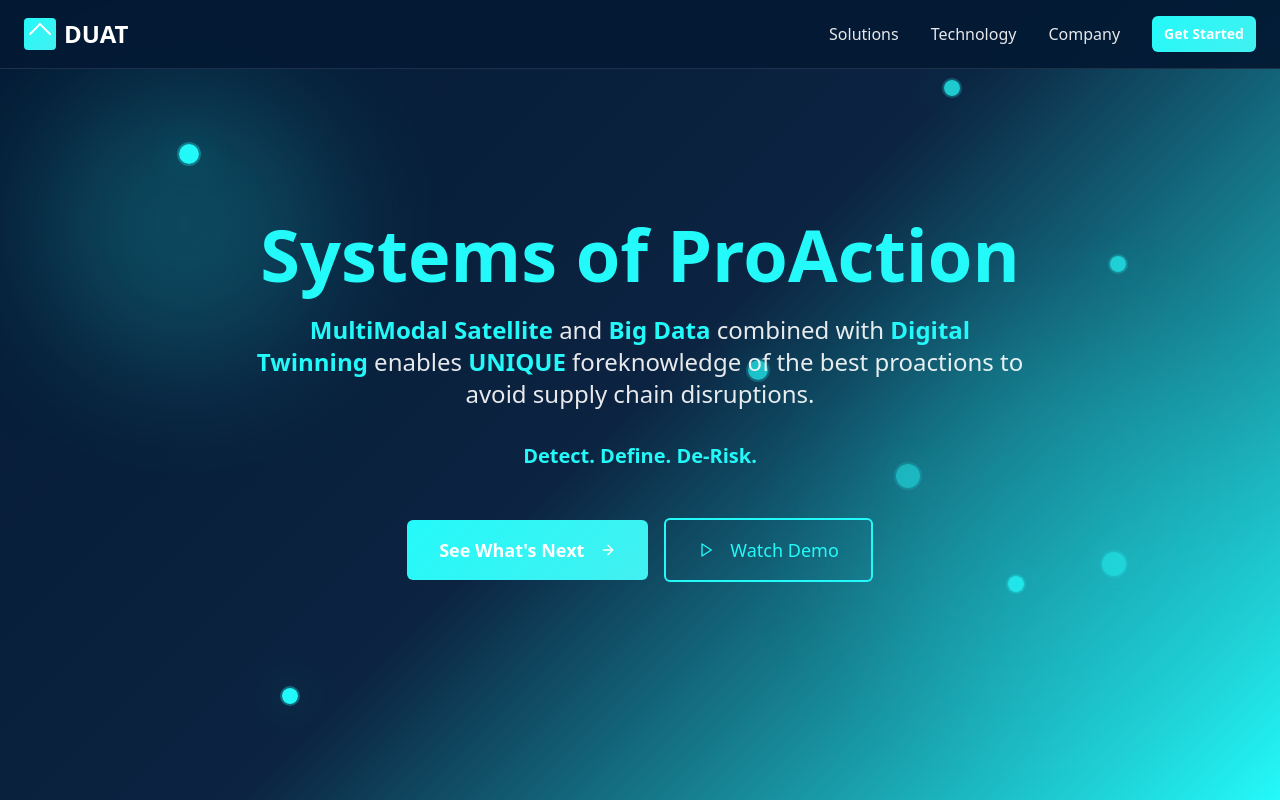
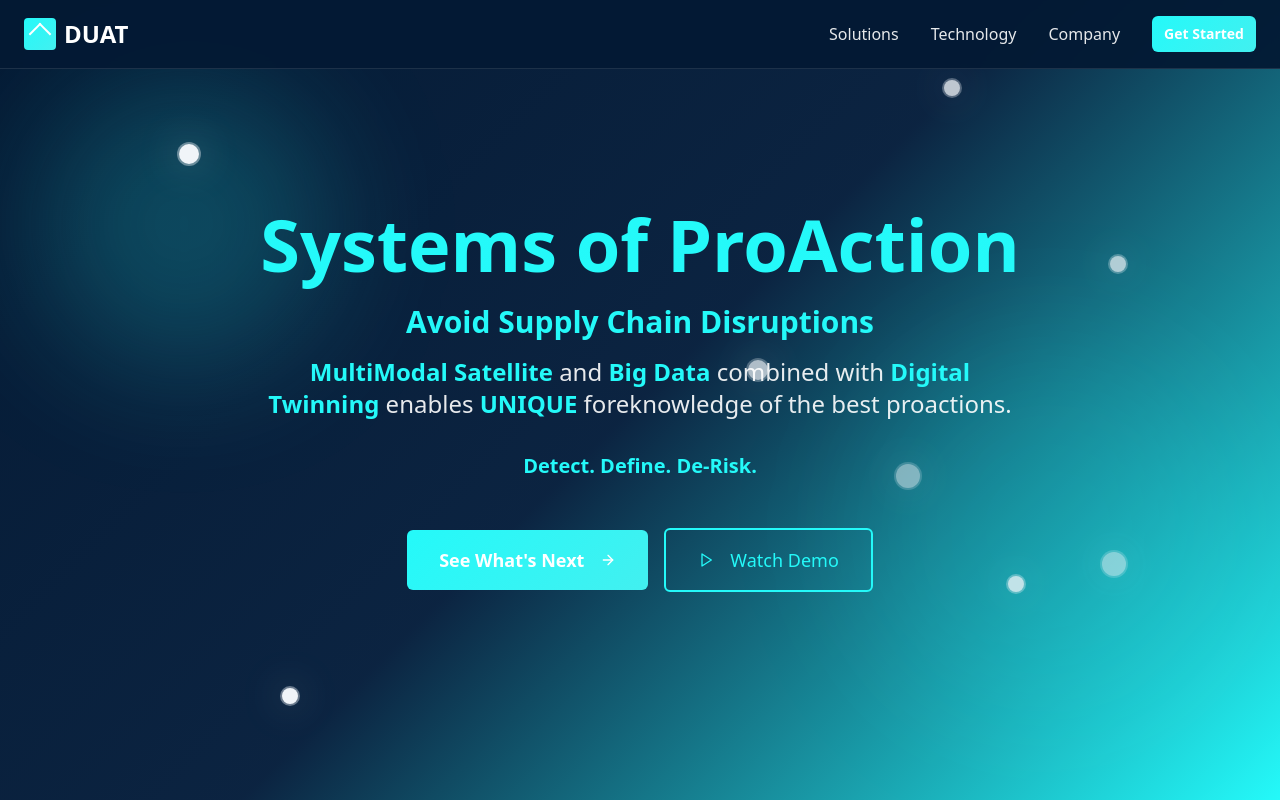
Before and after one commit to skanamike/duat-action-flow-94, a React (Vite) app: page / in a window 1280 px wide. Shown: the top 800 px of the page. Built offline with nearby package versions, Linux system fonts and the light colour scheme.

Commit message:
Update orb color and subheading
Change orb color to moonlight and move "Avoid Supply Chain Disruptions" to a subheading before the "MultiModal Satellite" sentence, ending the sentence at "best proactions."

```diff
--- a/src/components/Hero.tsx
+++ b/src/components/Hero.tsx
@@ -15,8 +15,8 @@ const Hero = () => {
               {" "}Systems of ProAction
             </span>
           </h1>
-
-          <p className="text-xl md:text-2xl mb-8 text-white/90 max-w-3xl mx-auto leading-relaxed"><span className="text-accent font-semibold">MultiModal Satellite</span> and <span className="text-secondary font-semibold">Big Data</span> combined with <span className="text-accent font-semibold">Digital Twinning</span> enables <span className="text-secondary font-semibold">UNIQUE</span> foreknowledge of the best proactions to avoid supply chain disruptions.</p>
+          <h2 className="text-2xl md:text-3xl font-semibold mb-4 text-secondary">Avoid Supply Chain Disruptions</h2>
+          <p className="text-xl md:text-2xl mb-8 text-white/90 max-w-3xl mx-auto leading-relaxed"><span className="text-accent font-semibold">MultiModal Satellite</span> and <span className="text-secondary font-semibold">Big Data</span> combined with <span className="text-accent font-semibold">Digital Twinning</span> enables <span className="text-secondary font-semibold">UNIQUE</span> foreknowledge of the best proactions.</p>
 
           <div className="text-lg md:text-xl mb-12 font-semibold text-accent">
             Detect. Define. De-Risk.
@@ -37,26 +37,26 @@ const Hero = () => {
       </div>
 
       {/* Floating animation elements */}
-      <div className="absolute top-[18%] left-[14%] w-5 h-5 rounded-full bg-gradient-to-br from-accent to-secondary shadow-glow ring-2 ring-accent/30 animate-pulse" />
-      <div className="absolute top-[32%] right-[12%] w-4 h-4 rounded-full bg-gradient-to-br from-secondary to-accent shadow-glow ring-2 ring-secondary/30 animate-pulse" style={{
+      <div className="absolute top-[18%] left-[14%] w-5 h-5 rounded-full bg-[hsl(var(--moonlight))] shadow-[0_0_40px_hsl(var(--moonlight)/0.35)] ring-2 ring-[hsl(var(--moonlight))]/40 animate-pulse" />
+      <div className="absolute top-[32%] right-[12%] w-4 h-4 rounded-full bg-[hsl(var(--moonlight))] shadow-[0_0_40px_hsl(var(--moonlight)/0.35)] ring-2 ring-[hsl(var(--moonlight))]/40 animate-pulse" style={{
       animationDelay: '0.5s'
     }} />
-      <div className="absolute top-[58%] left-[70%] w-6 h-6 rounded-full bg-gradient-to-br from-accent to-secondary shadow-glow ring-2 ring-accent/30 animate-pulse" style={{
+      <div className="absolute top-[58%] left-[70%] w-6 h-6 rounded-full bg-[hsl(var(--moonlight))] shadow-[0_0_40px_hsl(var(--moonlight)/0.35)] ring-2 ring-[hsl(var(--moonlight))]/40 animate-pulse" style={{
       animationDelay: '1s'
     }} />
-      <div className="absolute top-[72%] right-[20%] w-4 h-4 rounded-full bg-gradient-to-br from-secondary to-accent shadow-glow ring-2 ring-secondary/30 animate-pulse" style={{
+      <div className="absolute top-[72%] right-[20%] w-4 h-4 rounded-full bg-[hsl(var(--moonlight))] shadow-[0_0_40px_hsl(var(--moonlight)/0.35)] ring-2 ring-[hsl(var(--moonlight))]/40 animate-pulse" style={{
       animationDelay: '1.5s'
     }} />
-      <div className="absolute bottom-[12%] left-[22%] w-4 h-4 rounded-full bg-gradient-to-br from-accent to-secondary shadow-glow ring-2 ring-accent/30 animate-pulse" style={{
+      <div className="absolute bottom-[12%] left-[22%] w-4 h-4 rounded-full bg-[hsl(var(--moonlight))] shadow-[0_0_40px_hsl(var(--moonlight)/0.35)] ring-2 ring-[hsl(var(--moonlight))]/40 animate-pulse" style={{
       animationDelay: '2s'
     }} />
-      <div className="absolute top-[45%] right-[40%] w-5 h-5 rounded-full bg-gradient-to-br from-secondary to-accent shadow-glow ring-2 ring-secondary/30 animate-pulse" style={{
+      <div className="absolute top-[45%] right-[40%] w-5 h-5 rounded-full bg-[hsl(var(--moonlight))] shadow-[0_0_40px_hsl(var(--moonlight)/0.35)] ring-2 ring-[hsl(var(--moonlight))]/40 animate-pulse" style={{
       animationDelay: '2.5s'
     }} />
-      <div className="absolute bottom-[28%] right-[12%] w-6 h-6 rounded-full bg-gradient-to-br from-accent to-secondary shadow-glow ring-2 ring-accent/30 animate-pulse" style={{
+      <div className="absolute bottom-[28%] right-[12%] w-6 h-6 rounded-full bg-[hsl(var(--moonlight))] shadow-[0_0_40px_hsl(var(--moonlight)/0.35)] ring-2 ring-[hsl(var(--moonlight))]/40 animate-pulse" style={{
       animationDelay: '3s'
     }} />
-      <div className="absolute top-[10%] right-[25%] w-4 h-4 rounded-full bg-gradient-to-br from-secondary to-accent shadow-glow ring-2 ring-secondary/30 animate-pulse" style={{
+      <div className="absolute top-[10%] right-[25%] w-4 h-4 rounded-full bg-[hsl(var(--moonlight))] shadow-[0_0_40px_hsl(var(--moonlight)/0.35)] ring-2 ring-[hsl(var(--moonlight))]/40 animate-pulse" style={{
       animationDelay: '3.5s'
     }} />
     </section>;
--- a/src/index.css
+++ b/src/index.css
@@ -65,6 +65,10 @@ All colors MUST be HSL.
     --shadow-glow: 0 0 40px hsl(180 95% 56% / 0.3);
     --shadow-card: 0 10px 30px -10px hsl(213 84% 11% / 0.1);
     --transition-smooth: all 0.3s cubic-bezier(0.4, 0, 0.2, 1);
+
+    /* Moonlight tokens */
+    --moonlight: 210 40% 96%;
+    --moonlight-glow: 210 100% 85%;
   }
 
   .dark {
```
